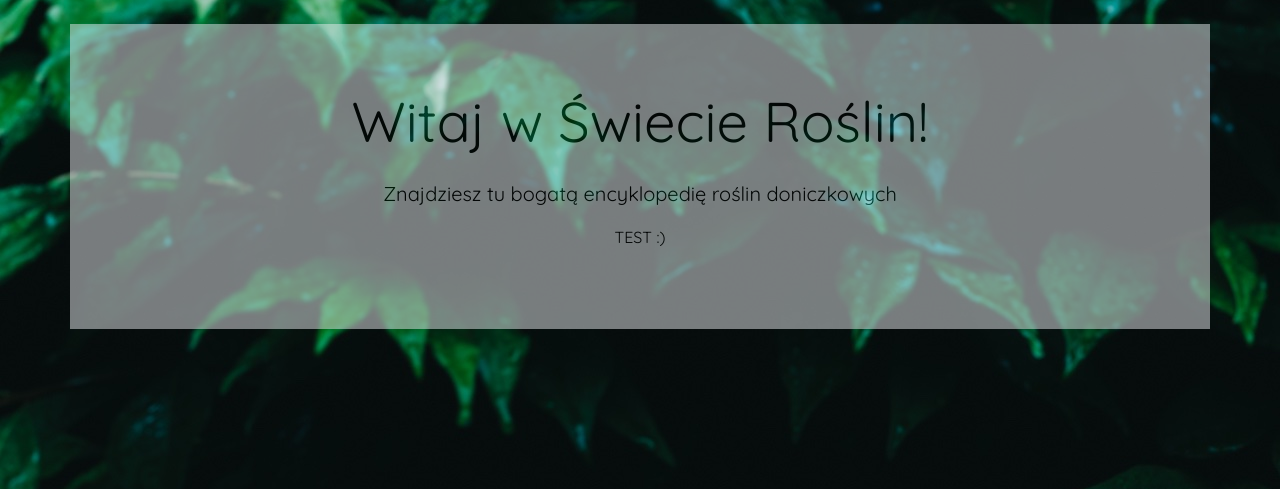
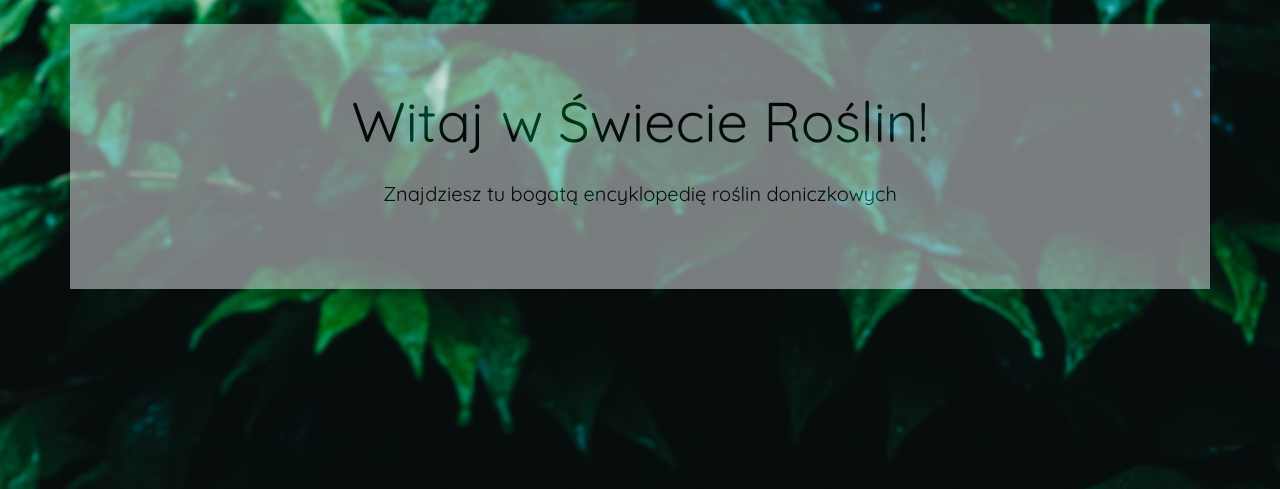
Before and after one commit to slapa2/Plants, a Flask app: page / in a window 1280 px wide. Shown: the part 56-545 px from the top of the page. Run offline with Flask 2, Linux system fonts and the light colour scheme; some libraries are stand-ins or nearby versions.

Commit message:
removed test

```diff
--- a/plants/auth/templates/landing.html
+++ b/plants/auth/templates/landing.html
@@ -5,7 +5,6 @@
         <div class="jumbotron jumbotron-fluid container text-center mt-4" style="opacity: .5">
             <h1 class="display-4 mb-4">Witaj w Świecie Roślin!</h1>
             <p class="lead">Znajdziesz tu bogatą encyklopedię roślin doniczkowych </p>
-            <p>TEST :)</p>
         </div>
     </a>
 
```
